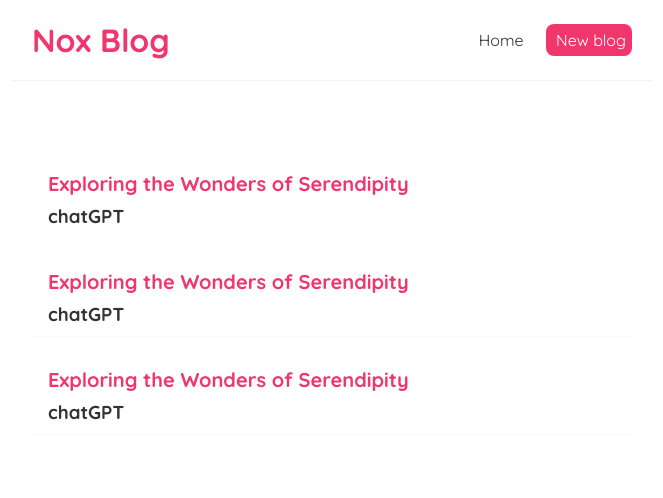
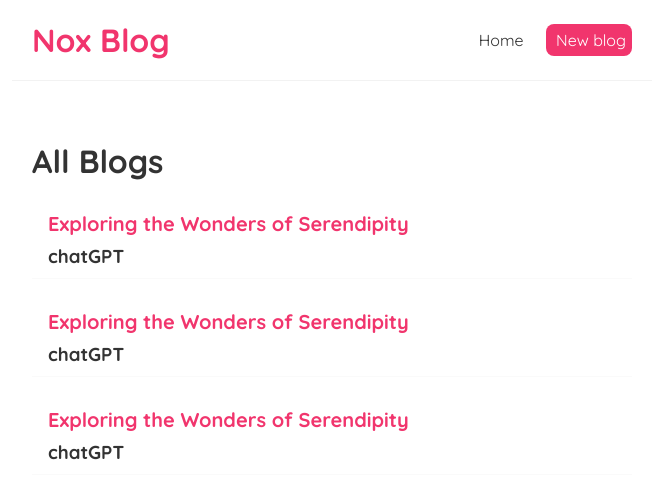
Before and after one commit to Rahul7315/Nox_blog, a React (Create React App) app: page / in a window 1280 px wide. Shown: the top 498 px of the page, without its empty margins (308-971 px from the left). Built offline with nearby package versions, Linux system fonts and the light colour scheme.

Commit message:
add list of blog using props

```diff
--- a/src/Home.js
+++ b/src/Home.js
@@ -1,5 +1,5 @@
 import { useState } from "react";
-
+import Blog_list from "./blog_list";
 const Home = () => {
 
    const [blogs, setBlogs] = useState(
@@ -9,14 +9,7 @@ const Home = () => {
    );
 
     return(
-        <div className="home">
-            {blogs.map((blog) => (
-                <div className="blog-preview" key={blog.id}>
-                    <h2>{blog.title}</h2>
-                    <h3>{blog.author}</h3>
-                </div>
-            ))}
-        </div>
+        <Blog_list blogs={blogs} title={"All Blogs"}/>
     );
 }
 
--- /dev/null
+++ b/src/blog_list.js
@@ -0,0 +1,14 @@
+const blog_list = ({blogs,title}) => {
+    return(
+        <div className="home">
+            <h1>{title}</h1>
+            {blogs.map((blog) => (
+                <div className="blog-preview" key={blog.id}>
+                    <h2>{blog.title}</h2>
+                    <h3>{blog.author}</h3>
+                </div>
+            ))}
+        </div>
+    );
+}
+export default blog_list;
```
